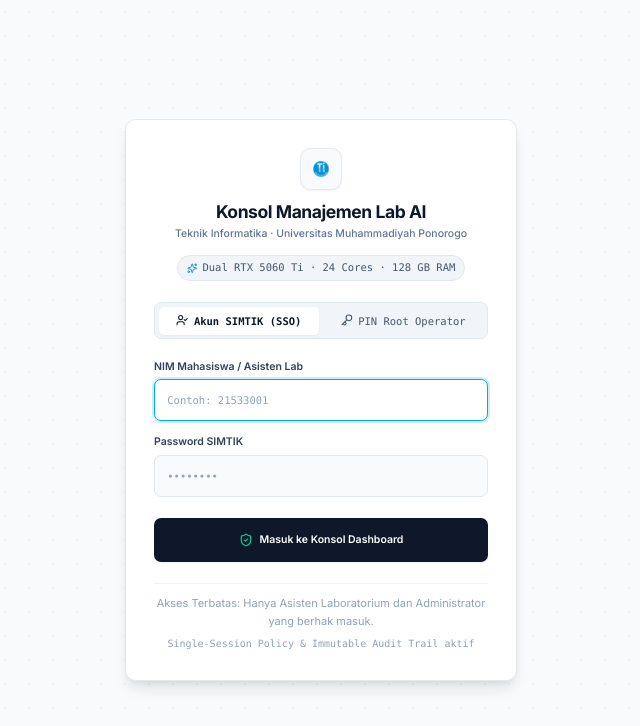
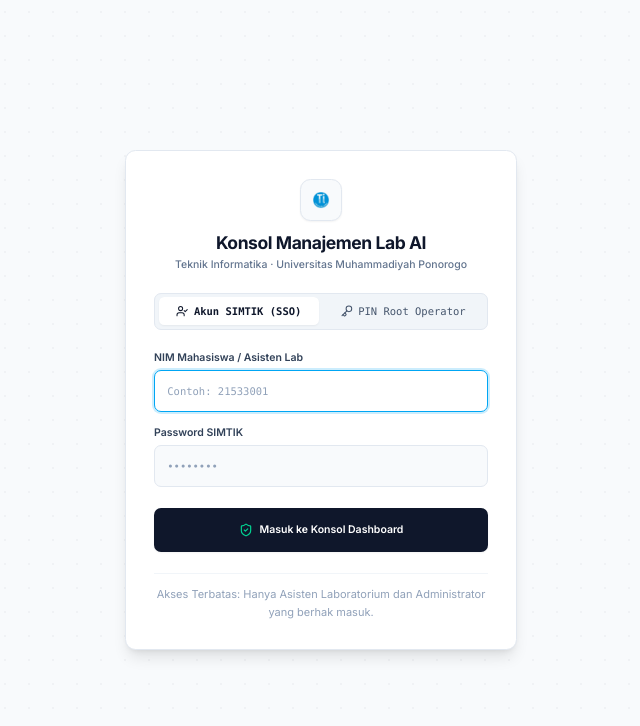
Before and after one commit to PrasetyaRiski/Dashboard_workstation_LAB-UMPO, a React (Vite) app in the folder frontend/: page / in a window 1280 px wide. Shown: the top 726 px of the page, without its empty margins (319-959 px from the left). Built offline with nearby package versions, Linux system fonts and the light colour scheme.

Commit message:
refactor(ui): remove hardware badge and audit notice from LoginView

```diff
--- a/frontend/src/components/LoginView.jsx
+++ b/frontend/src/components/LoginView.jsx
@@ -1,7 +1,6 @@
 import React, { useState } from 'react';
 import {
-  Lock, Key, AlertCircle, ShieldCheck, UserCheck,
-  Layers, Cpu, HardDrive, ArrowRight, Loader2, Sparkles
+  Lock, Key, AlertCircle, ShieldCheck, UserCheck, Loader2
 } from 'lucide-react';
 
 export default function LoginView({ onLoginSuccess }) {
@@ -88,12 +87,6 @@ export default function LoginView({ onLoginSuccess }) {
             <p className="text-xs text-slate-500 font-medium mt-0.5">
               Teknik Informatika · Universitas Muhammadiyah Ponorogo
             </p>
-          </div>
-
-          {/* Workstation Hardware Badge */}
-          <div className="inline-flex items-center gap-1.5 px-2.5 py-1 rounded-full bg-slate-100 border border-slate-200 font-mono text-[10.5px] text-slate-600 mt-1">
-            <Sparkles className="w-3 h-3 text-sky-600" />
-            <span>Dual RTX 5060 Ti · 24 Cores · 128 GB RAM</span>
           </div>
         </div>
 
@@ -204,9 +197,6 @@ export default function LoginView({ onLoginSuccess }) {
           <p className="text-[11px] text-slate-400">
             Akses Terbatas: Hanya Asisten Laboratorium dan Administrator yang berhak masuk.
           </p>
-          <p className="text-[10px] font-mono text-slate-400">
-            Single-Session Policy & Immutable Audit Trail aktif
-          </p>
         </div>
       </div>
     </div>
```
Also changed, not shown: 4 other files (tests, documents, lock files or other folders).
